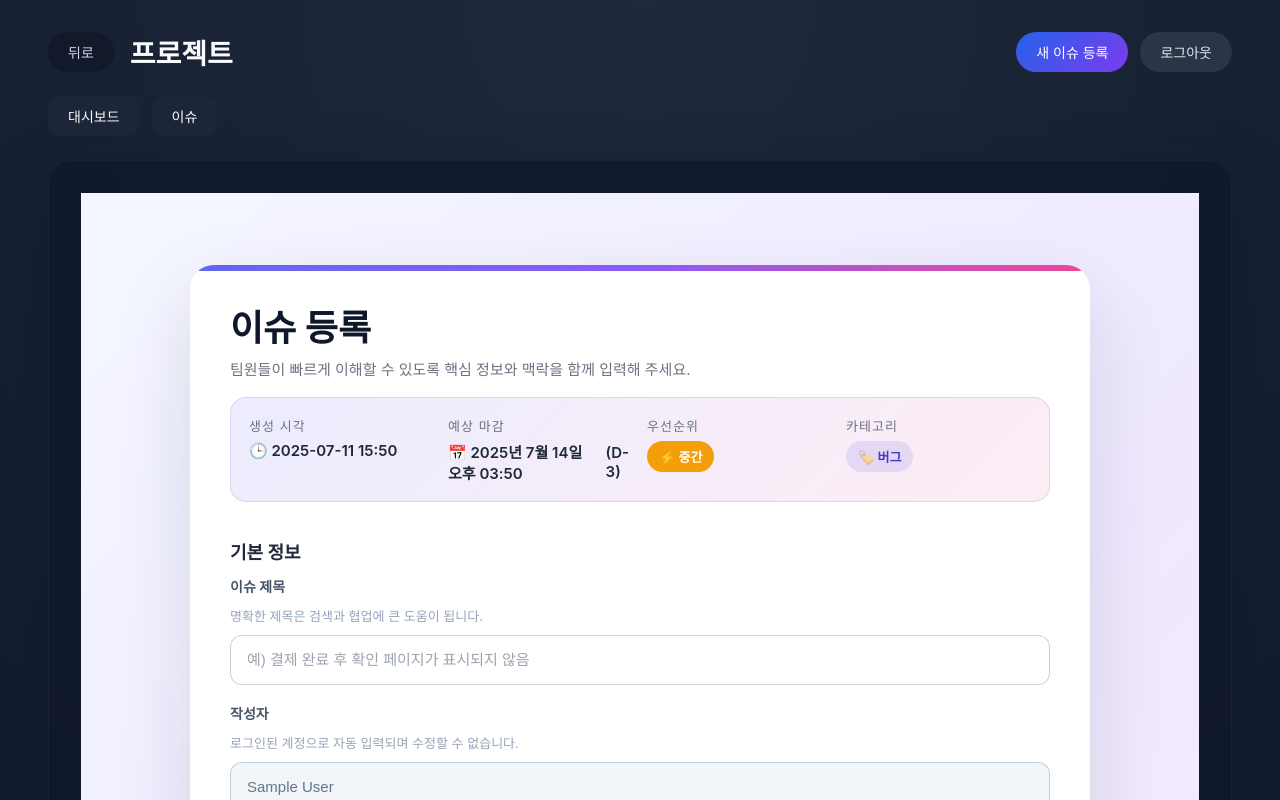
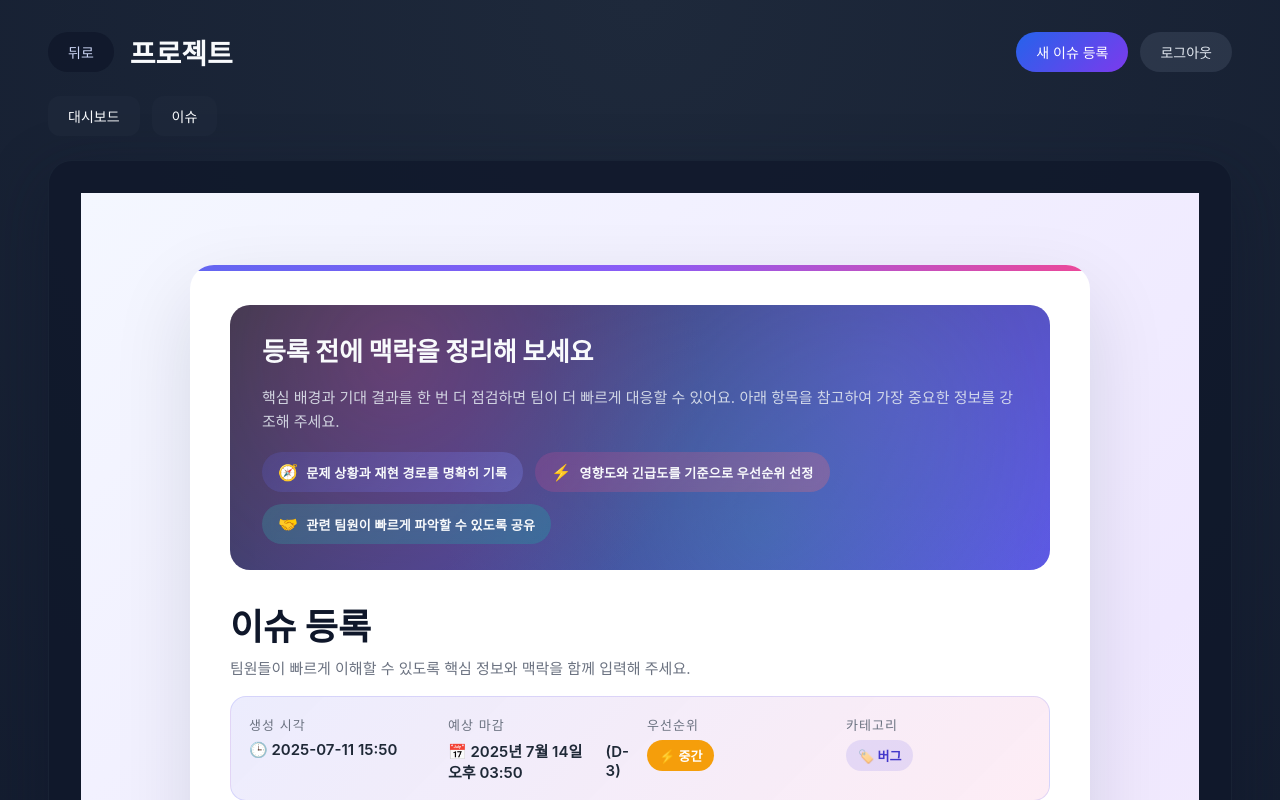
Before and after one commit to dhwiwwx/ReactCenter_Todo, a React (Create React App) app in the folder todolist/: page /projects/1/register in a window 1280 px wide. Shown: the top 800 px of the page. Built offline with nearby package versions, Linux system fonts and the light colour scheme; no server answers; the database is empty; sample sign-in values are in the browser's storage.

Commit message:
feat: add colorful intro panel to issue registration

```diff
--- a/todolist/src/Pages/IssueRegister/IssueRegister.styled.tsx
+++ b/todolist/src/Pages/IssueRegister/IssueRegister.styled.tsx
@@ -5,6 +5,12 @@ const priorityColors = {
   "높음": "#ef4444",
   "중간": "#f59e0b",
   "낮음": "#22c55e",
+} as const;
+
+const highlightGradients = {
+  context: "linear-gradient(135deg, rgba(99, 102, 241, 0.18), rgba(129, 140, 248, 0.3))",
+  priority: "linear-gradient(135deg, rgba(236, 72, 153, 0.18), rgba(248, 113, 113, 0.28))",
+  collaboration: "linear-gradient(135deg, rgba(45, 212, 191, 0.2), rgba(20, 184, 166, 0.28))",
 } as const;
 
 export const RegisterContainer = styled.div`
@@ -29,6 +35,72 @@ export const RegisterBox = styled.div`
   @media (max-width: 480px) {
     border-radius: 18px;
     padding: 24px 20px 32px;
+  }
+`;
+
+export const IntroPanel = styled.section`
+  position: relative;
+  padding: 26px clamp(22px, 4vw, 32px);
+  margin-bottom: clamp(26px, 4vw, 34px);
+  border-radius: 20px;
+  background: linear-gradient(135deg, rgba(15, 23, 42, 0.85), rgba(79, 70, 229, 0.92));
+  color: #f8fafc;
+  overflow: hidden;
+
+  &:before {
+    content: "";
+    position: absolute;
+    inset: 0;
+    background: radial-gradient(circle at 20% 20%, rgba(236, 72, 153, 0.4), transparent 45%),
+      radial-gradient(circle at 80% 30%, rgba(129, 140, 248, 0.35), transparent 50%),
+      radial-gradient(circle at 65% 85%, rgba(16, 185, 129, 0.4), transparent 55%);
+    opacity: 0.6;
+    pointer-events: none;
+  }
+`;
+
+export const IntroContent = styled.div`
+  position: relative;
+  display: flex;
+  flex-direction: column;
+  gap: 18px;
+`;
+
+export const IntroTitle = styled.h2`
+  margin: 0;
+  font-size: clamp(20px, 4vw, 26px);
+  font-weight: 700;
+  letter-spacing: -0.01em;
+`;
+
+export const IntroDescription = styled.p`
+  margin: 0;
+  color: rgba(226, 232, 240, 0.88);
+  font-size: 15px;
+  line-height: 1.6;
+`;
+
+export const IntroHighlights = styled.div`
+  display: flex;
+  flex-wrap: wrap;
+  gap: 12px;
+`;
+
+export const Highlight = styled.span<{ variant: keyof typeof highlightGradients }>`
+  display: inline-flex;
+  align-items: center;
+  gap: 8px;
+  padding: 10px 16px;
+  border-radius: 999px;
+  background: ${({ variant }) => highlightGradients[variant]};
+  color: #f8fafc;
+  font-weight: 600;
+  font-size: 13px;
+  letter-spacing: 0.02em;
+  backdrop-filter: blur(6px);
+
+  span {
+    font-size: 16px;
   }
 `;
 
--- a/todolist/src/Pages/IssueRegister/IssueRegister.tsx
+++ b/todolist/src/Pages/IssueRegister/IssueRegister.tsx
@@ -4,6 +4,12 @@ import {
   RegisterContainer,
   RegisterBox,
   AccentBar,
+  IntroPanel,
+  IntroContent,
+  IntroTitle,
+  IntroDescription,
+  IntroHighlights,
+  Highlight,
   RegisterHeader,
   HeaderTop,
   RegisterTitle,
@@ -277,6 +283,29 @@ function IssueRegister() {
     <RegisterContainer>
       <RegisterBox>
         <AccentBar />
+        <IntroPanel>
+          <IntroContent>
+            <IntroTitle>등록 전에 맥락을 정리해 보세요</IntroTitle>
+            <IntroDescription>
+              핵심 배경과 기대 결과를 한 번 더 점검하면 팀이 더 빠르게 대응할 수 있어요.
+              아래 항목을 참고하여 가장 중요한 정보를 강조해 주세요.
+            </IntroDescription>
+            <IntroHighlights>
+              <Highlight variant="context">
+                <span>🧭</span>
+                문제 상황과 재현 경로를 명확히 기록
+              </Highlight>
+              <Highlight variant="priority">
+                <span>⚡</span>
+                영향도와 긴급도를 기준으로 우선순위 선정
+              </Highlight>
+              <Highlight variant="collaboration">
+                <span>🤝</span>
+                관련 팀원이 빠르게 파악할 수 있도록 공유
+              </Highlight>
+            </IntroHighlights>
+          </IntroContent>
+        </IntroPanel>
         <RegisterHeader>
           <HeaderTop>
             <div>
```
